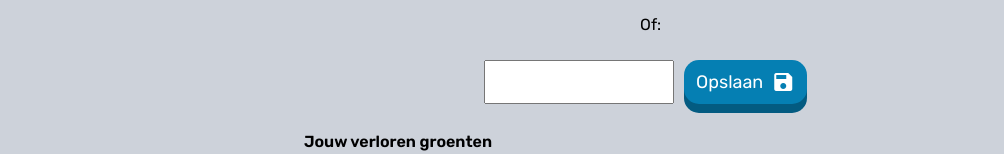
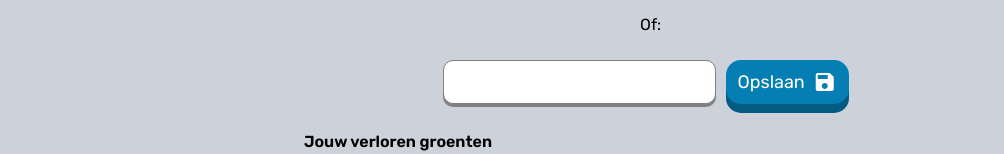
Before and after one commit to finlaydegrauwe/veggie_ml, a React (Create React App) app: page /#/ in a window 1280 px wide. Shown: the part 751-905 px from the top of the page, without its empty margins (242-1246 px from the left). Built offline with nearby package versions, Linux system fonts and the light colour scheme; a web font is replaced by a local one.

Commit message:
input style changed

```diff
--- a/src/styles/styles.css
+++ b/src/styles/styles.css
@@ -97,6 +97,16 @@ ul{
   50% {transform: rotate(20deg);}
   75% {transform: rotate(-5deg);}
   100% {transform: rotate(0deg);}
+}
+
+input{
+  -webkit-appearance: none;
+  appearance: none;
+  box-shadow: 0 3px gray;
+  border-radius: 10px;
+  border: 1px solid gray;
+  font-size: 14pt;
+  padding-left: 6pt;
 }
 
 .groentesaver{
```
